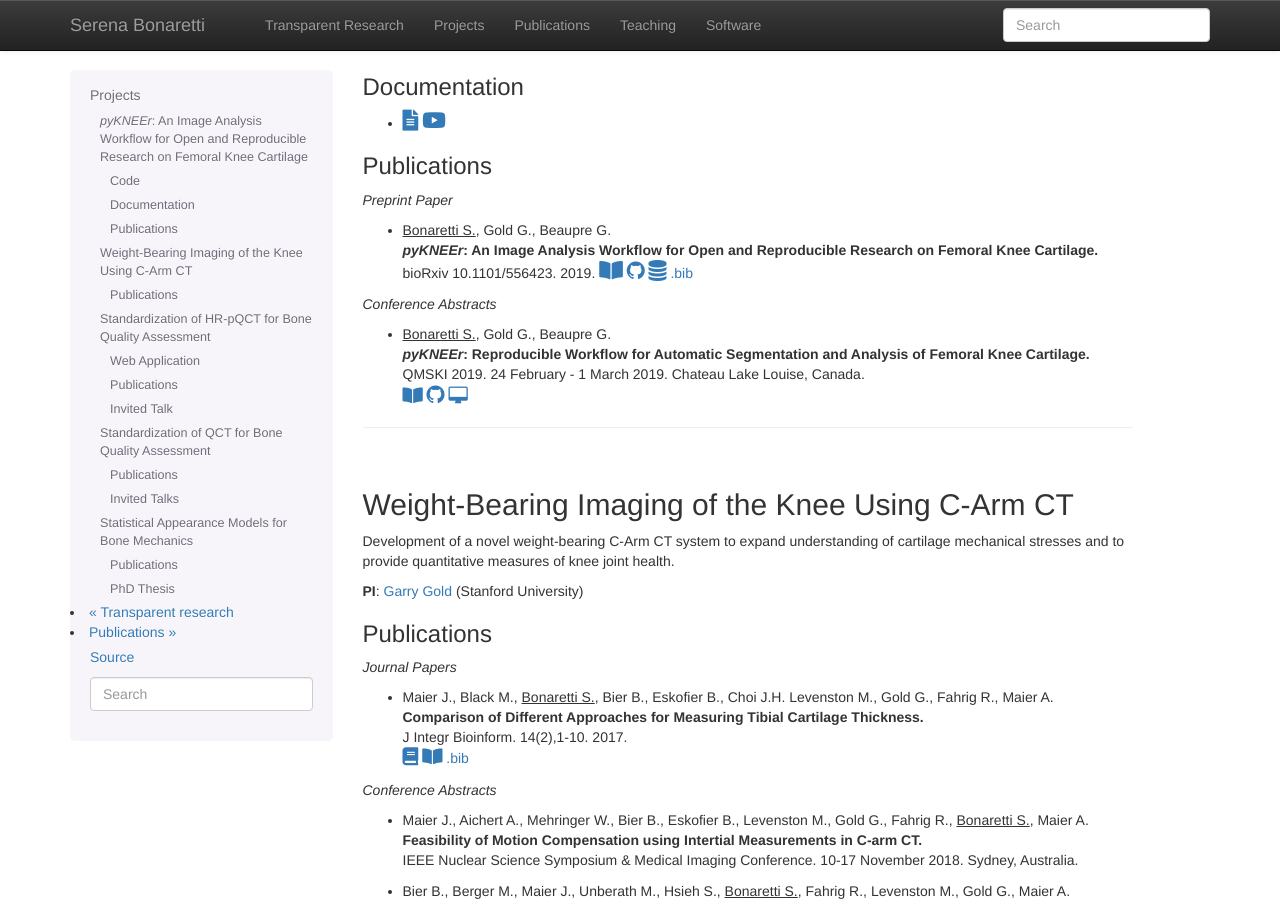
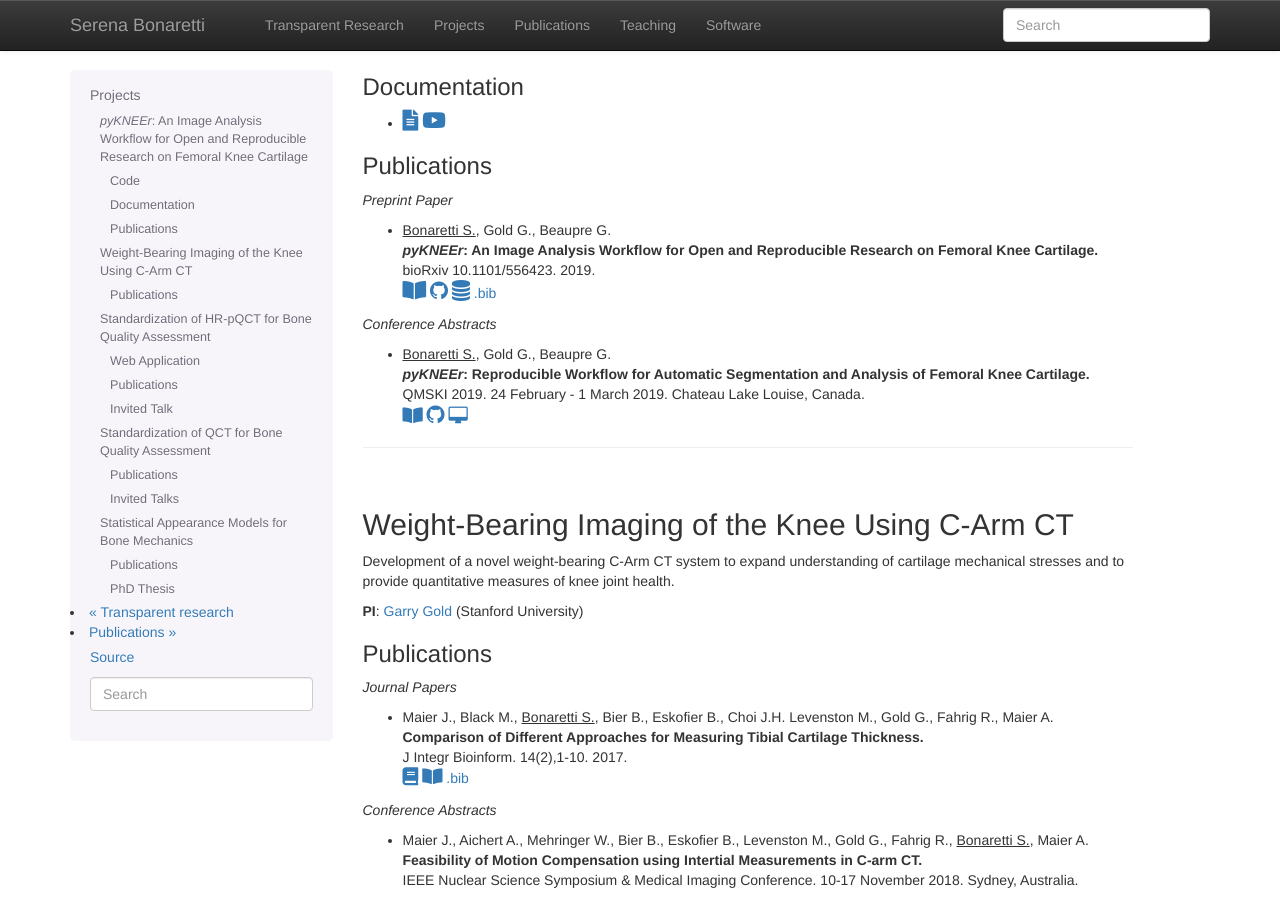
Before and after one commit to sbonaretti/sbonaretti.github.io, a Sphinx documentation site: the page built from source/projects.rst, in a window 1280 px wide and 900 px high, scrolled down 305 px. Built offline with Sphinx 7.4.7, drawn with Linux system fonts in a browser that asks for light colours; nearby versions of some CDN libraries; formulas are drawn with MathJax 3.

Commit message:
<br> before preprint icons

```diff
--- a/source/projects.rst
+++ b/source/projects.rst
@@ -44,9 +44,11 @@ Publications
 
 * .. raw:: html
 
-     <u>Bonaretti S.</u>, Gold G., Beaupre G. <br>
+     <u>Bonaretti S.</u>, Gold G., Beaupre G.
+     <br>
      <b><i>pyKNEEr</i>: An Image Analysis Workflow for Open and Reproducible Research on Femoral Knee Cartilage.</b> <br>
      bioRxiv 10.1101/556423. 2019.
+     <br>
      <link rel="stylesheet" href="https://use.fontawesome.com/releases/v5.5.0/css/all.css" integrity="sha384-B4dIYHKNBt8Bc12p+WXckhzcICo0wtJAoU8YZTY5qE0Id1GSseTk6S+L3BlXeVIU" crossorigin="anonymous">
      <a href="https://doi.org/10.1101/556423" target="_blank"><i class="fas fa-book-open" style="font-size:21px;"></i></a>
      <a href="https://github.com/sbonaretti/pyKNEEr/tree/master/publication" target="_blank"><i class="fa fa-github" style="font-size:21px;"></i></a>
@@ -59,9 +61,12 @@ Publications
 
 * .. raw:: html
 
-     <u>Bonaretti S.</u>, Gold G., Beaupre G. <br>
-     <b><i>pyKNEEr</i>: Reproducible Workflow for Automatic Segmentation and Analysis of Femoral Knee Cartilage.</b> <br>
-     QMSKI 2019. 24 February - 1 March 2019. Chateau Lake Louise, Canada. <br>
+     <u>Bonaretti S.</u>, Gold G., Beaupre G.
+     <br>
+     <b><i>pyKNEEr</i>: Reproducible Workflow for Automatic Segmentation and Analysis of Femoral Knee Cartilage.</b>
+     <br>
+     QMSKI 2019. 24 February - 1 March 2019. Chateau Lake Louise, Canada.
+     <br>
      <link rel="stylesheet" href="https://use.fontawesome.com/releases/v5.5.0/css/all.css" integrity="sha384-B4dIYHKNBt8Bc12p+WXckhzcICo0wtJAoU8YZTY5qE0Id1GSseTk6S+L3BlXeVIU" crossorigin="anonymous">
      <a href="https://github.com/sbonaretti/2019_QMSKI/blob/master/Abstract.pdf" target="_blank"><i class="fas fa-book-open" style="font-size:18px;"></i></a>
      <link rel="stylesheet" href="https://use.fontawesome.com/releases/v5.5.0/css/all.css" integrity="sha384-B4dIYHKNBt8Bc12p+WXckhzcICo0wtJAoU8YZTY5qE0Id1GSseTk6S+L3BlXeVIU" crossorigin="anonymous">
```
